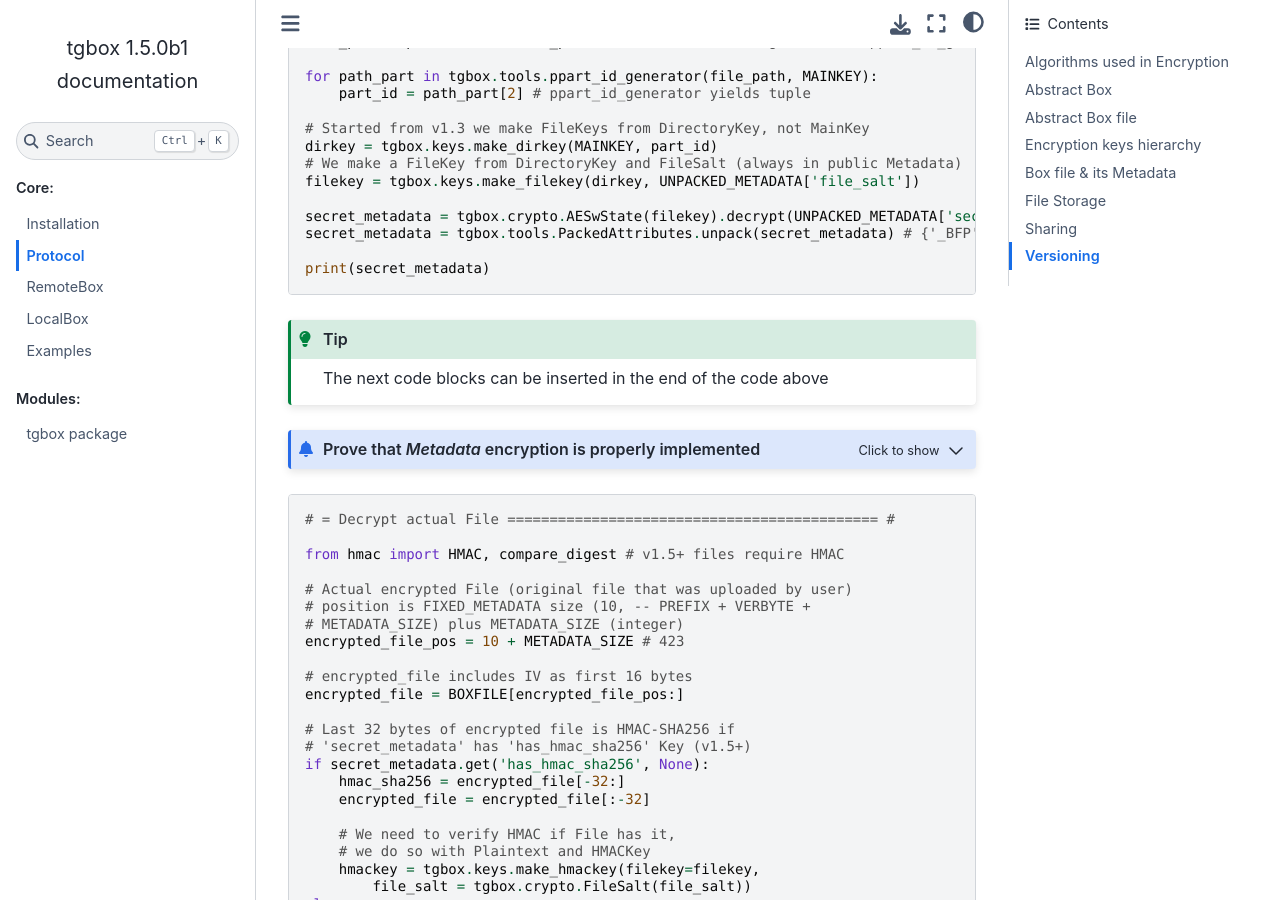
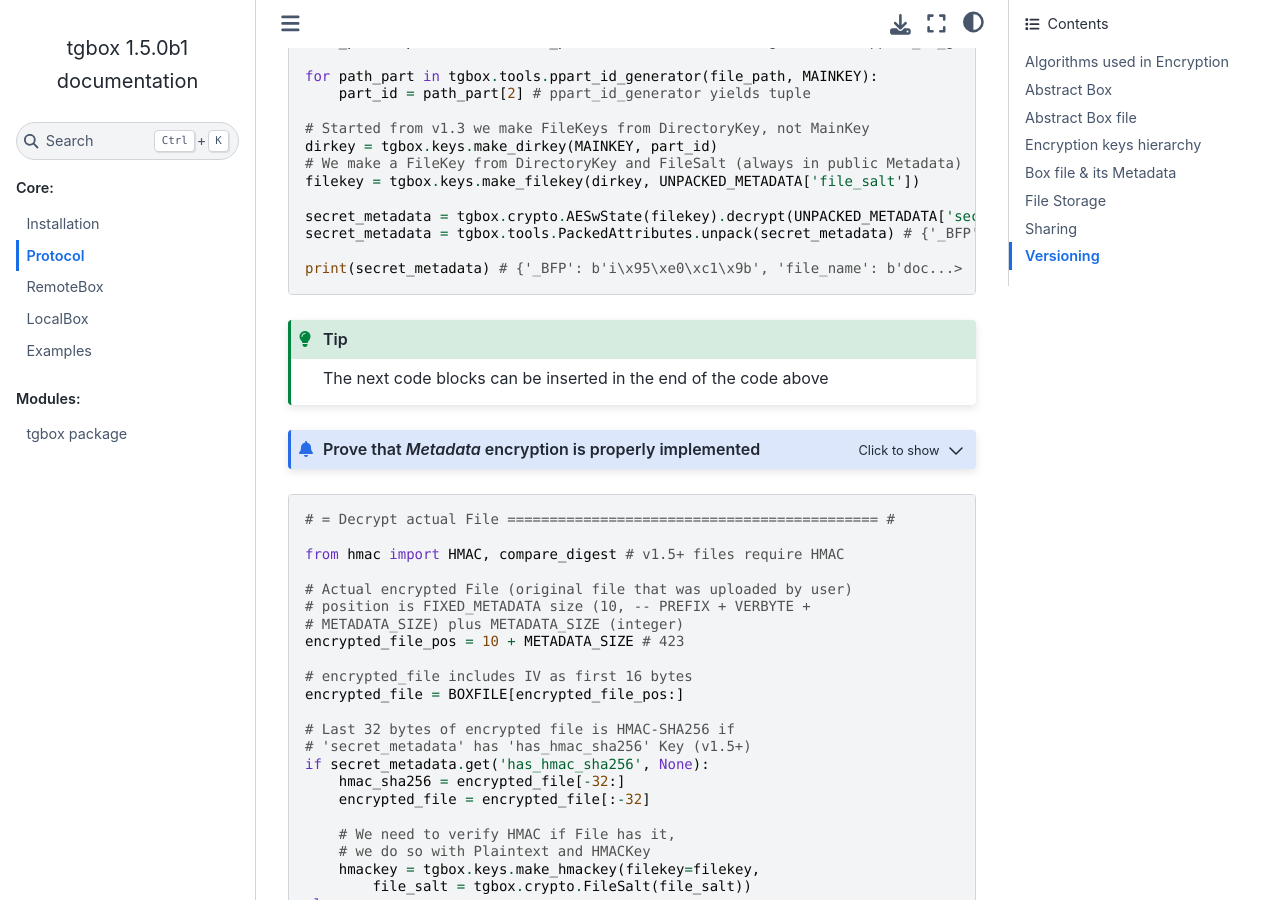
Before and after one commit to NonProjects/tgbox, a Sphinx documentation site: the page built from docs/protocol.rst, in a window 1280 px wide and 900 px high, scrolled down 9744 px. Built offline with Sphinx 7.4.7 and the Sphinx Book theme 1.1.4, drawn with Linux system fonts in a browser that asks for light colours.

Commit message:
Update protocol.rst

```diff
--- a/docs/protocol.rst
+++ b/docs/protocol.rst
@@ -287,7 +287,7 @@ This code example will decrypt and parse example file that was uploaded in my pu
         secret_metadata = tgbox.crypto.AESwState(filekey).decrypt(UNPACKED_METADATA['secret_metadata']) # b'\xff\x00\x00\x04_BFP...>
         secret_metadata = tgbox.tools.PackedAttributes.unpack(secret_metadata) # {'_BFP': b'i\x95\xe0\xc1\x9b'...>
 
-        print(secret_metadata)
+        print(secret_metadata) # {'_BFP': b'i\x95\xe0\xc1\x9b', 'file_name': b'doc...>
 
 .. tip::
    The next code blocks can be inserted in the end of the code above
```
